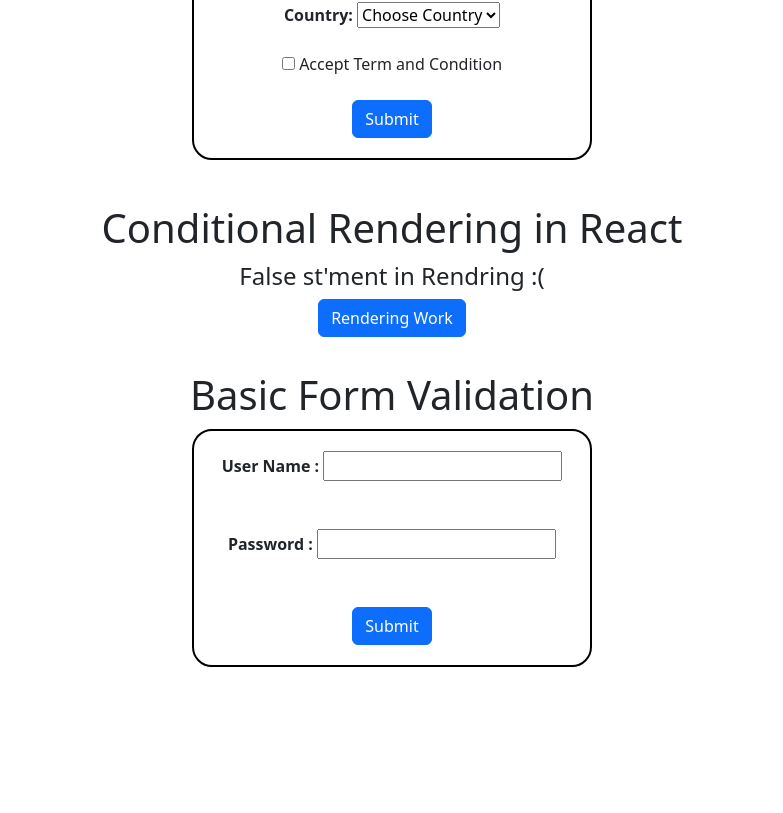
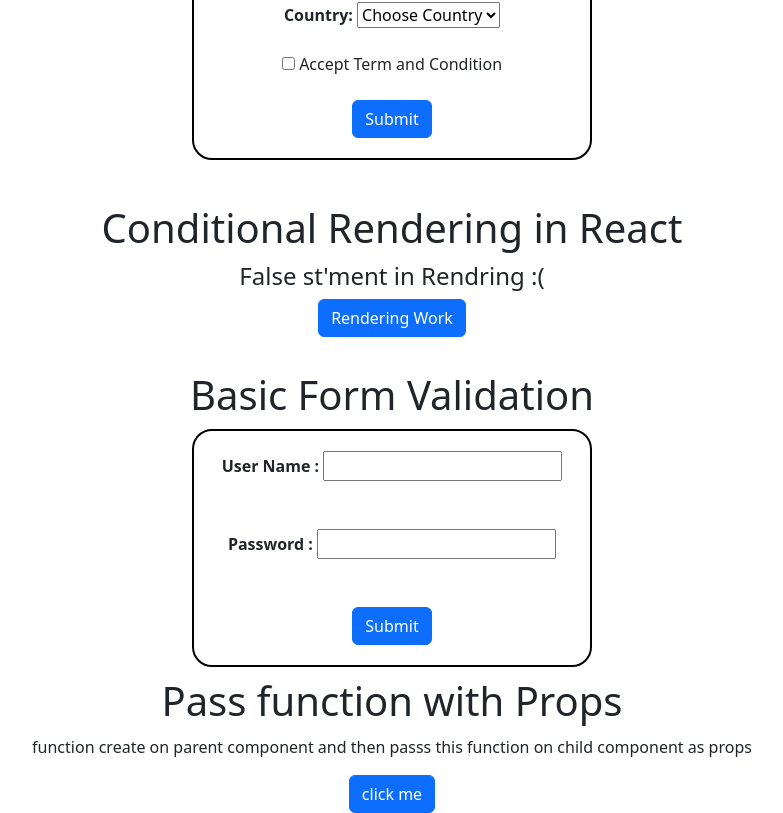
Before and after one commit to Rohit3920/React-practise, a React (Create React App) app: page / in a window 1280 px wide. Shown: the part 1088-1901 px from the top of the page, without its empty margins (248-1031 px from the left). Before the commit the page ends 1765 px from the top, so only its background shows below. Built offline with nearby package versions, Linux system fonts and the light colour scheme.

Commit message:
function create on parent component and then passs this function on child component as props

```diff
--- a/src/App.js
+++ b/src/App.js
@@ -12,8 +12,13 @@ import HideShowElement from './Component/HideShowElement';
 import BasicForm from './Component/BasicForm';
 import CondRendering from './Component/CondRendering'
 import FormValidation from './Component/FormValidation';
+import PassfunProps from './Component/PassfunProps'
 
 function App() {
+
+  function alertBox(){
+    alert("Hello Mr. User. Welcome")
+  }
 
   return (
     <div className="App">
@@ -40,6 +45,8 @@ function App() {
 
     <FormValidation />
 
+    <PassfunProps data= {alertBox}/>
+
     </div>
   );
 }
--- /dev/null
+++ b/src/Component/PassfunProps.js
@@ -0,0 +1,11 @@
+import { Button } from "react-bootstrap";
+
+export default function PassfunProps(props){
+    return (
+        <>
+        <h1>Pass function with Props</h1>
+        <p>function create on parent component and then passs this function on child component as props</p>
+            <Button onClick={props.data}>click me</Button>
+        </>
+    )
+}
```
